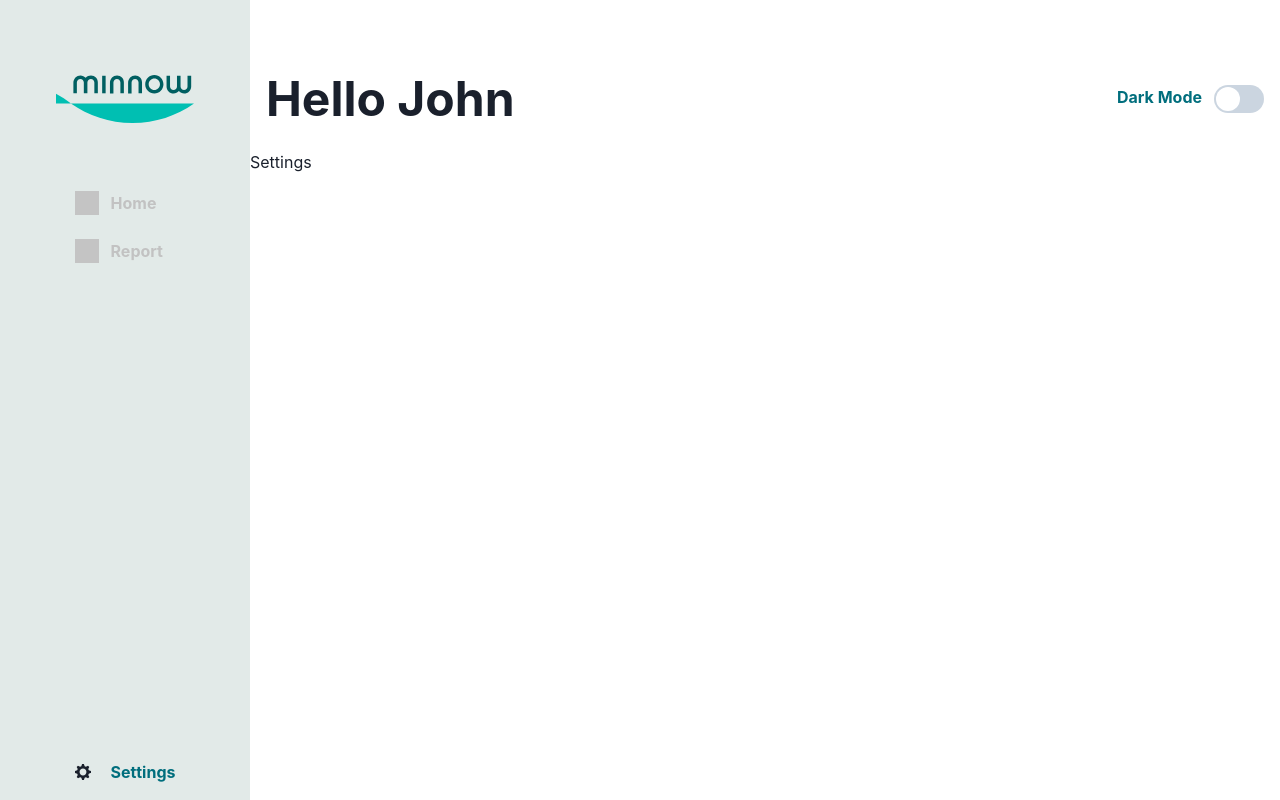
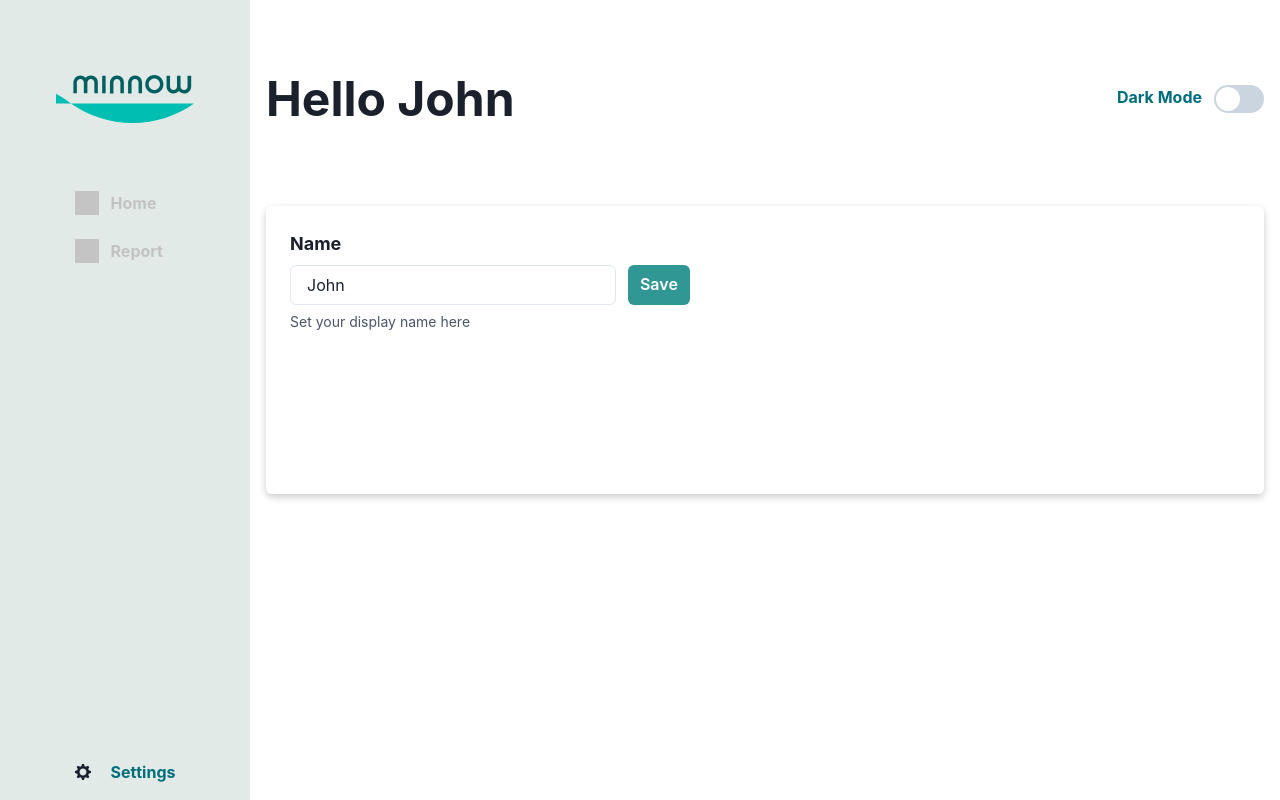
Before and after one commit to tblancog/simple-dashboard, a React (Create React App) app: page /settings in a window 1280 px wide. Built offline with nearby package versions, Linux system fonts and the light colour scheme.

Commit message:
Ability to change display name

```diff
--- a/src/App.js
+++ b/src/App.js
@@ -3,21 +3,22 @@ import Home from "./components/routes/Home";
 import React from "react";
 import { BrowserRouter, Routes, Route } from "react-router-dom";
 import Report from "components/routes/Report";
-import { UserContext } from "context";
+import Settings from "components/routes/Settings";
+import { SettingsProvider } from "./context/SettingsContext";
 
 function App() {
   return (
-    <BrowserRouter>
-      <UserContext.Provider value="Tony">
+    <SettingsProvider>
+      <BrowserRouter>
         <BaseLayout>
           <Routes>
             <Route index element={<Home />} />
             <Route path={"/report"} element={<Report />} />
-            <Route path={"/settings"} element={<>Settings</>} />
+            <Route path={"/settings"} element={<Settings />} />
           </Routes>
         </BaseLayout>
-      </UserContext.Provider>
-    </BrowserRouter>
+      </BrowserRouter>
+    </SettingsProvider>
   );
 }
 
--- a/src/components/layout/Header.jsx
+++ b/src/components/layout/Header.jsx
@@ -1,21 +1,19 @@
 import { Container, Flex, Heading, useColorMode } from "@chakra-ui/react";
-import React from "react";
+import SettingsContext from "context/SettingsContext";
+import React, { useContext } from "react";
 import ColorSwitcher from "../ColorSwitcher";
-const Header = ({ name = "John" }) => {
+const Header = () => {
   const colorHook = useColorMode();
-
-  // const value = useContext(second)
+  const { displayName } = useContext(SettingsContext);
   return (
-    // <HeaderContext.Provider value={"Victor"}>
     <Container margin={"0 auto"} maxW={"1150px"} py={{ base: 5, lg: "75px" }}>
       <Flex alignItems={"center"}>
         <Heading color={"primary"} size={"2xl"}>
-          {`Hello ${name}`}
+          {`Hello ${displayName}`}
         </Heading>
         <ColorSwitcher colorState={colorHook} />
       </Flex>
     </Container>
-    // </HeaderContext.Provider>
   );
 };
 
--- a/src/components/routes/Report.jsx
+++ b/src/components/routes/Report.jsx
@@ -15,7 +15,6 @@ const Report = () => {
 
   return (
     <Container maxW={"1150px"}>
-      {/* Status box */}
       <Box
         w={"100%"}
         minH={"288px"}
--- /dev/null
+++ b/src/components/routes/Settings.jsx
@@ -0,0 +1,59 @@
+import React, { useState, useContext } from "react";
+import {
+  Container,
+  Box,
+  FormControl,
+  FormHelperText,
+  FormLabel,
+  Input,
+  Button,
+  FormErrorMessage,
+  Flex,
+} from "@chakra-ui/react";
+import SettingsContext from "context/SettingsContext";
+
+const Settings = () => {
+  const { displayName, changeDisplayName } = useContext(SettingsContext);
+  const [name, setName] = useState(displayName);
+
+  const error = name === "";
+  return (
+    <Container maxW={"1150px"}>
+      <Box
+        w={"100%"}
+        minH={"288px"}
+        mt={"3.5rem"}
+        py={"28px"}
+        px={"31px"}
+        boxShadow="0px 3px 6px rgba(0, 0, 0, 0.1), 0px 4px 8px rgba(0, 0, 0, 0.08), 0px 1px 12px rgba(0, 0, 0, 0.04)"
+        p="6"
+        rounded="md"
+      >
+        <Flex>
+          <FormControl maxW={"400px"} isInvalid={error}>
+            <FormLabel fontSize={"lg"} fontWeight={"bold"}>
+              Name
+            </FormLabel>
+            <Flex gap={3}>
+              <Input value={name} onChange={(e) => setName(e.target.value)} />
+              <Button
+                type={"button"}
+                colorScheme="teal"
+                onClick={() => changeDisplayName(name)}
+              >
+                Save
+              </Button>
+            </Flex>
+            {!error ? (
+              <FormHelperText>Set your display name here</FormHelperText>
+            ) : (
+              <FormErrorMessage>Please set a display name</FormErrorMessage>
+            )}
+          </FormControl>
+        </Flex>
+      </Box>
+    </Container>
+  );
+};
+
+export default Settings;
--- /dev/null
+++ b/src/context/SettingsContext.jsx
@@ -0,0 +1,18 @@
+import React, { createContext, useState } from "react";
+
+const SettingsContext = createContext(undefined);
+
+export const SettingsProvider = ({ children }) => {
+  const [displayName, setDisplayName] = useState("John");
+
+  const changeDisplayName = (newName) => {
+    setDisplayName(newName);
+  };
+  return (
+    <SettingsContext.Provider value={{ displayName, changeDisplayName }}>
+      {children}
+    </SettingsContext.Provider>
+  );
+};
+
+export default SettingsContext;
--- a/src/context/index.js
+++ /dev/null
@@ -1,2 +0,0 @@
-import { createContext } from "react";
-export const UserContext = createContext("Tony");
```
